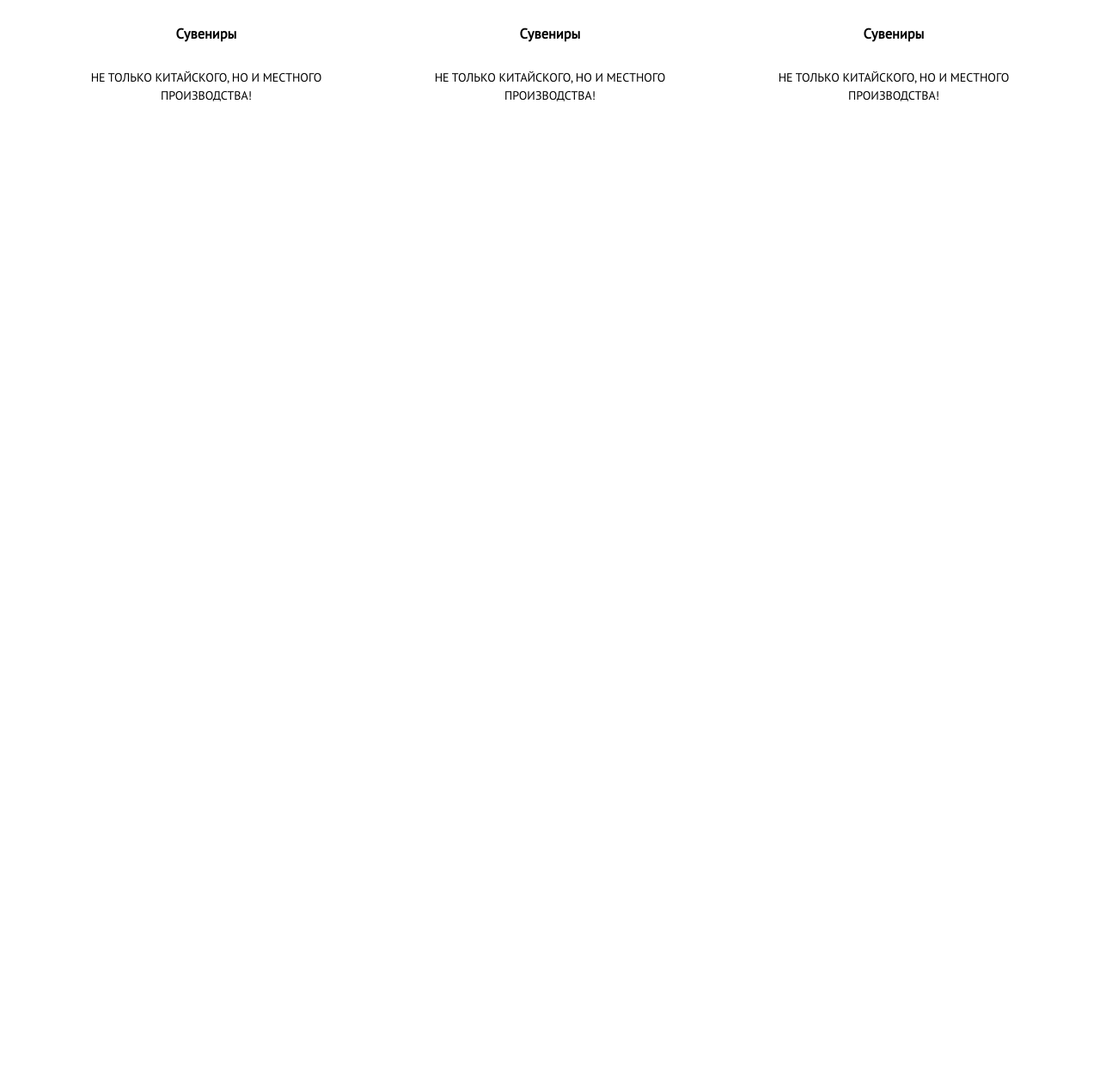
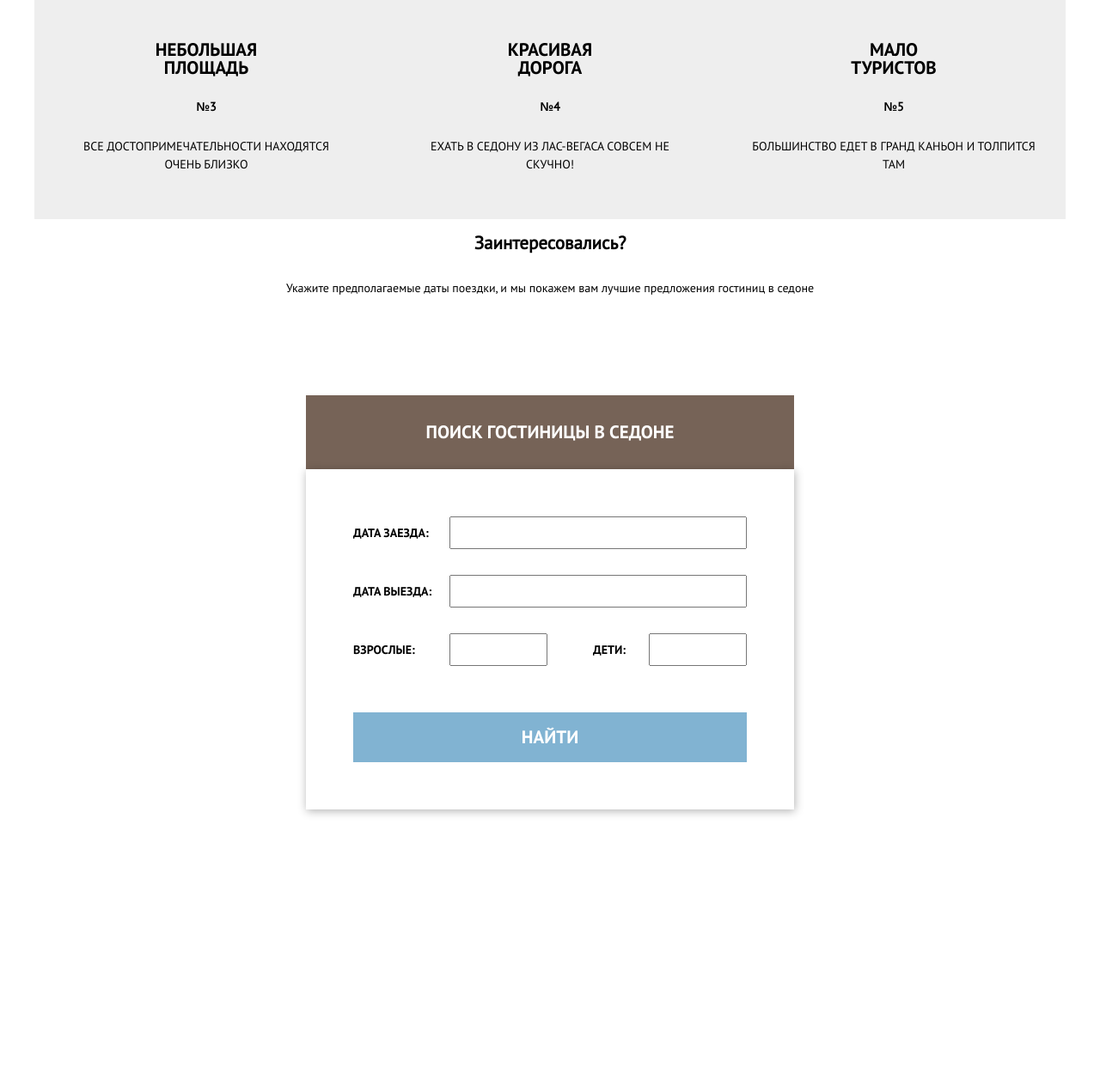
Before and after one commit to javerstajy322/javerstajy322.github.io, a PHP site: page /sedona/index.html in a window 1280 px wide. Shown: the part 1673-2938 px from the top of the page at 86% size. Run offline with PHP 8.4, Linux system fonts and the light colour scheme.

Commit message:
js+popup

```diff
--- a/sedona/css/style.css
+++ b/sedona/css/style.css
@@ -216,3 +216,159 @@ input[type="radio"].visually-hidden {
   align-items: center;
   flex:1;
 }
+
+.content-section-4 {
+  min-height: 256px;
+  background-color: #eeeeee;
+}
+
+.content-section-4 .content-section-offers {
+  justify-content: flex-start;
+}
+
+.content-section-4 h2 {
+  margin: 0;
+  padding: 0;
+  padding-top: 12%;
+
+  text-align: center;
+  font-family: PTsans-bold;
+  font-size: 21px;
+  line-height: 21px;
+  text-transform: uppercase;
+}
+
+.content-section-4 b,
+.content-section-4 p {
+  margin: 0;
+  padding: 0;
+  padding: 0 8.5%;
+
+  text-align: center;
+  font-size: 14px;
+  line-height: 21px;
+  text-transform: uppercase;
+}
+
+.content-section-4 b {
+   margin: 25px 0;
+}
+
+.offer-choice {
+  position: relative;
+  min-height: 291px;
+
+
+  display: flex;
+  flex-direction: column;
+  align-items: center;
+}
+
+.form-button {
+  padding: 0;
+  margin: 0;
+
+  display: inline-block;
+
+  position: absolute;
+  bottom: 0;
+
+  box-sizing: border-box;
+  min-height: 86px;
+  min-width: 568px;
+
+  background-color: #766357;
+  color: #fff;
+  border: none;
+
+  font-family: PTsans-bold;
+  font-size: 21px;
+  line-height: 26px;
+  text-transform: uppercase;
+}
+
+.modal {
+  z-index: 2;
+}
+
+.modal-close {
+  display: none;
+}
+
+.modal-choice {
+  position: absolute;
+  min-width: 458px;
+  top: 291px;
+
+  box-shadow: 1px 2px 10px rgba(0, 0, 0, 0.3);
+  padding: 55px;
+  background-color: #fff;
+}
+
+.form-choice {
+  display: flex;
+  flex-direction: column;
+}
+
+.form-choice p {
+  margin: 0;
+  padding: 0;
+
+  display: flex;
+  justify-content: space-between;
+  align-items: center;
+}
+
+.form-choice .date-come,
+.form-choice .date-out {
+  margin-bottom: 30px;
+}
+
+.form-choice input {
+  box-sizing: border-box;
+  padding: 9px 12px;
+  padding-right: 36px;
+  width: 346px;
+  font-family: inherit;
+}
+
+.form-choice label {
+  font-family: PTsans-bold;
+  font-size: 14px;
+  line-height: 26px;
+  text-transform: uppercase;
+}
+
+.quantity-incriment {
+  margin-bottom: 54px;
+
+  display: flex;
+  flex-direction: row;
+  justify-content: space-between;
+}
+.quantity-incriment input {
+  width: 114px;
+}
+
+.form-choice input[type="submit"] {
+  display: inline-block;
+  width: 100%;
+  box-sizing: border-box;
+  padding: 16px 0;
+  font-family: PTsans-bold;
+  font-size: 21px;
+  line-height: 26px;
+  font-weight: 100;
+  color: #fff;
+  background-color: #81b3d2;
+  text-transform: uppercase;
+  border: none;
+}
+
+.adult-incriment {
+  min-width: 226px;
+}
+
+.child-incriment {
+  min-width: 179px;
+}
--- a/sedona/index.html
+++ b/sedona/index.html
@@ -80,19 +80,85 @@
 			</section>
 			<section class="content-section content-section-4">
 				<div class="content-section-offers">
-					<h3>Сувениры</h3>
-					<p>Не только китайского, но и местного производства!</p>
+					<h2>
+						Небольшая
+						<br> площадь
+					</h2>
+					<b>№3</b>
+					<p>Все достопримечательности находятся очень близко</p>
 				</div>
 				<div class="content-section-offers">
-					<h3>Сувениры</h3>
-					<p>Не только китайского, но и местного производства!</p>
+					<h2>
+						Красивая
+						<br> дорога
+					</h2>
+					<b>№4</b>
+					<p>Ехать в седону из лас-вегаса совсем не скучно!</p>
 				</div>
 				<div class="content-section-offers">
-					<h3>Сувениры</h3>
-					<p>Не только китайского, но и местного производства!</p>
+					<h2>
+						Мало
+						<br> туристов
+					</h2>
+					<b>№5</b>
+					<p>Большинство едет в гранд каньон и толпится там</p>
 				</div>
 			</section>
+			<div class="offer-choice">
+				<h2>Заинтересовались?</h2>
+				<p>
+					Укажите предполагаемые даты поездки, и мы покажем вам лучшие предложения гостиниц в седоне
+				</p>
+				<h2 class="visually-hidden">Поиск гостиницы в седоне.</h2>
+				<button class="button form-button">Поиск гостиницы в седоне</button>
+				<section class="modal modal-choice">
+					<form class="form-choice" action="">
+						<p class="date-come">
+							<label for="">Дата заезда:</label>
+							<input type="text">
+						</p>
+						<p class="date-out">
+							<label for="">Дата выезда:</label>
+							<input type="text">
+						</p>
+						<div class="quantity-incriment">
+							<p class="adult-incriment">
+								<label for="">Взрослые:</label>
+								<input type="text">
+							</p>
+							<p class="child-incriment">
+								<label for="">Дети:</label>
+								<input type="text">
+							</p>
+						</div>
+						<input type="submit" value="Найти">
+					</form>
+				</section>
+			</div>
+			<div class="map">
+					<iframe src="https://yandex.ru/map-widget/v1/?um=constructor%3A6f2cd9c56c6b1fdde79ed613f942f900eac8cdd79d0c96bf1089381c92b6830e&amp;source=constructor" width="100%" height="473" frameborder="0"></iframe>
+			</div>
 		</div>
 	</main>
+
+	<script>
+		var popupButton = document.querySelector(".form-button");
+		var popup = document.querySelector(".modal-choice");
+		var toggled = false;
+
+		popupButton.addEventListener("click", function (evt) {
+            evt.preventDefault();
+            if(!toggled) {
+            	toggled = true;
+            	popup.classList.add("modal-close");
+            	return;
+            }
+            if(toggled) {
+            	toggled = false;
+            	popup.classList.remove("modal-close");
+            	return;
+            }
+        });
+	</script>
 </body>
 </html>
```
